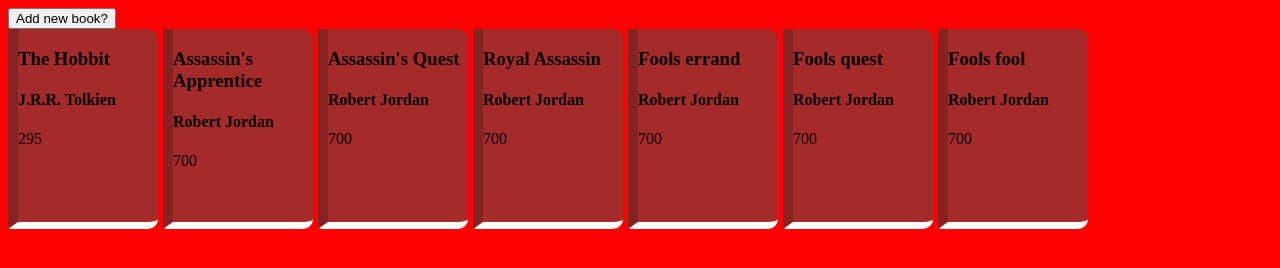
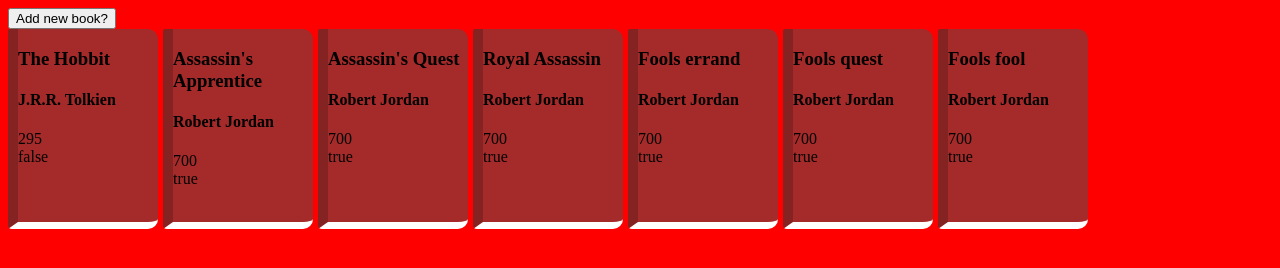
Before and after one commit to FitzTurtle/library_project, a plain HTML site: page index.html in a window 1280 px wide. Drawn offline with Linux system fonts and the light colour scheme.

Commit message:
adjusted appendNewBook() so inputs couldn't add code

```diff
--- a/index.html
+++ b/index.html
@@ -20,11 +20,11 @@
                 <input type="text" id="pages" name="pages">
                 <fieldset>
                     <div>
-                        <input type="radio" id="haveRead" name="read" value="true">
+                        <input type="radio" id="haveRead" name="isRead" value="true" checked>
                         <label for="haveRead">I have read it</label>
                     </div>
                     <div>
-                        <input type="radio" id="notRead" name="read" value="false">
+                        <input type="radio" id="notRead" name="isRead" value="false">
                         <label for="notRead">I have not read it yet</label>
                     </div>
                 </fieldset>
--- a/script.js
+++ b/script.js
@@ -3,6 +3,7 @@ const shelf = document.getElementById("shelf");
 const addBookDialog = document.querySelector("#addBookDialog");
 const showAddBook = document.querySelector("#addNewBook");
 const closeAddBook = document.querySelector("dialog button");
+const addBookForm = document.querySelector("#addBook");
 const submitBook = document.querySelector("#submitNewBook");
 
 showAddBook.addEventListener("click", ()=> {
@@ -15,13 +16,15 @@ closeAddBook.addEventListener("click", () => {
 
 submitBook.addEventListener("click", (event)=>{
     event.preventDefault();
-    var newTitle = document.querySelector("#title").value;
-    var newAuthor = document.querySelector("#author").value;
-    var newPages = document.querySelector("#pages").value;
-    var isRead = true;
+    const newTitle = document.querySelector("#title").value;
+    const newAuthor = document.querySelector("#author").value;
+    const newPages = document.querySelector("#pages").value;
+    const isRead = document.querySelector('input[name="isRead"]:checked').value;
     const newBook = new Book(newTitle, newAuthor, newPages, isRead);
     myLibrary.push(newBook);
     appendNewBook(newBook);
+
+    addBookForm.reset();
     addBookDialog.close();
 });
 
@@ -46,24 +49,21 @@ function appendNewBook(book) {
     var displayBook = document.createElement("div");
     displayBook.setAttribute("class","bookCard");
     displayBook.innerHTML = `
-        <h3 class="title">${book.title}</h3>
-        <h4 class="author">${book.author}</h4>
-        <div class="pages">${book.pages}</div>
+        <h3 class="title"></h3>
+        <h4 class="author"></h4>
+        <div class="pages"></div>
         <div class="read"></div>`;
+
+    displayBook.querySelector(".title").textContent = book.title;
+    displayBook.querySelector(".author").textContent = book.author;
+    displayBook.querySelector(".pages").textContent = book.pages;
+    displayBook.querySelector(".read").textContent = book.read;
     shelf.appendChild(displayBook);
 }
 
 function displayBooks(){
     for(const book of myLibrary) {
-        console.log(book.info());
-        var displayBook = document.createElement("div");
-        displayBook.setAttribute("class","bookCard");
-        displayBook.innerHTML = `
-            <h3 class="title">${book.title}</h3>
-            <h4 class="author">${book.author}</h4>
-            <div class="pages">${book.pages}</div>
-            <div class="read"></div>`;
-        shelf.appendChild(displayBook);
+        appendNewBook(book);
     }
 }
 
```
